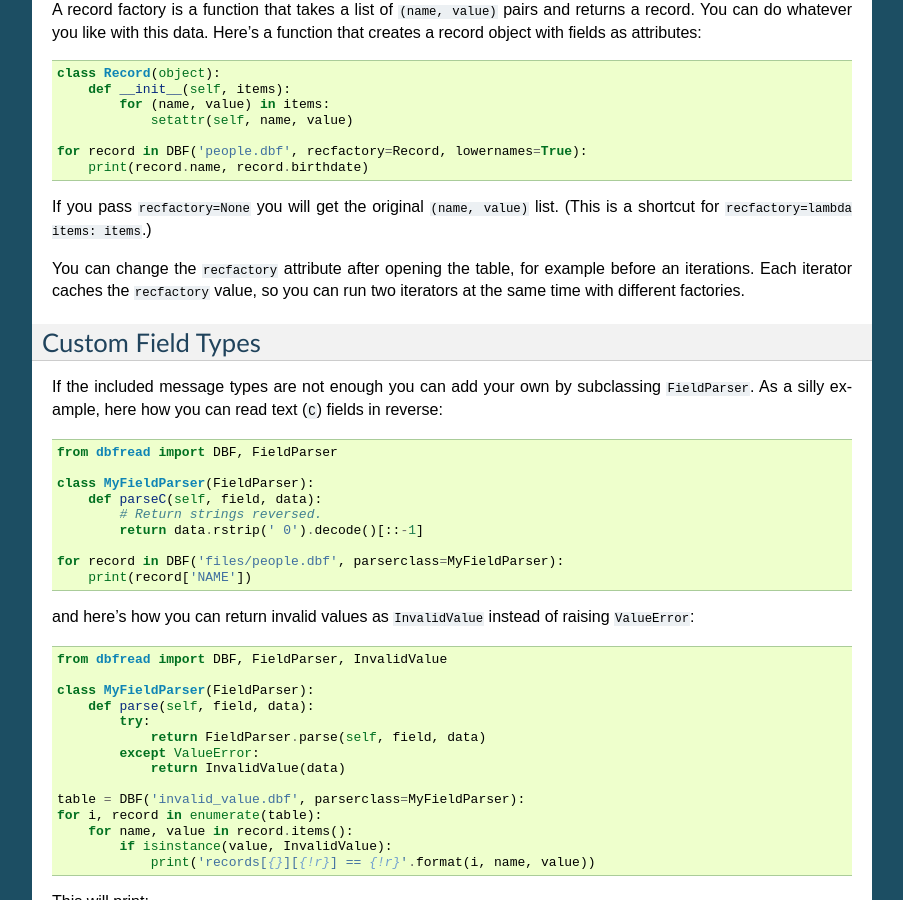
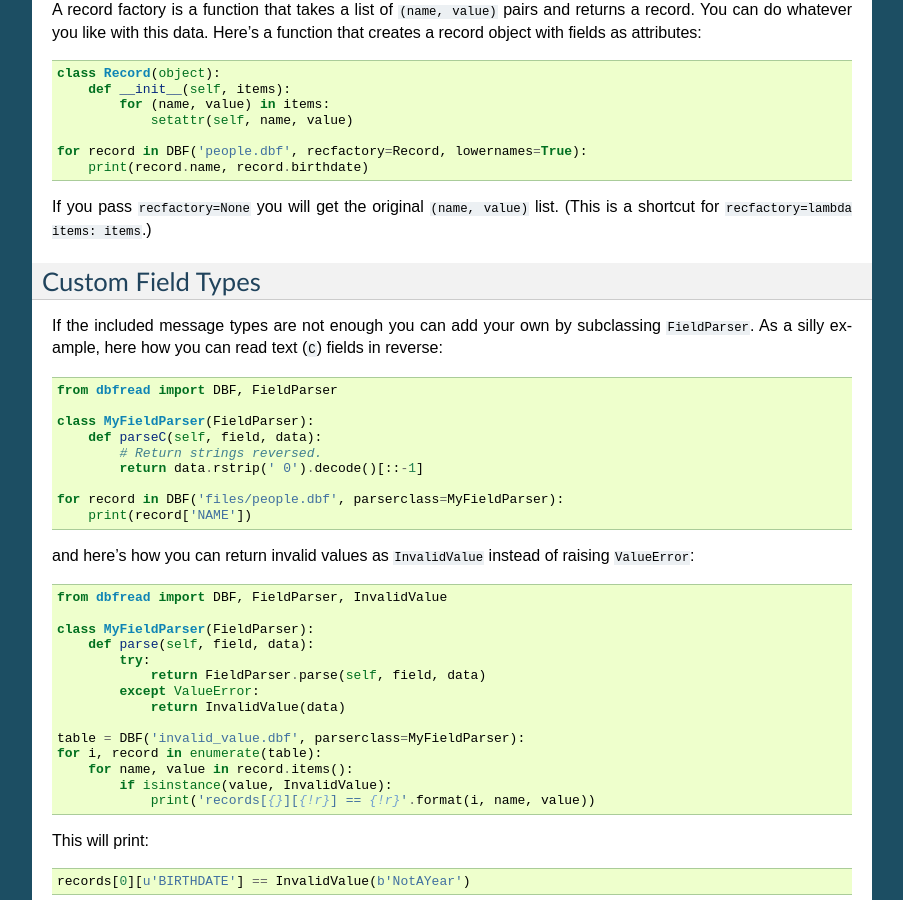
Before and after one commit to olemb/dbfread, a Sphinx documentation site: the page built from docs/introduction.rst, in a window 1280 px wide and 900 px high, scrolled down 2102 px. Shown: the whole window, without its empty margins (198-1101 px from the left). Built offline with Sphinx 7.4.7, drawn with Linux system fonts in a browser that asks for light colours.

Commit message:
Removed inaccurate paragraph from docs.

```diff
--- a/docs/introduction.rst
+++ b/docs/introduction.rst
@@ -148,11 +148,6 @@ If you pass ``recfactory=None`` you will get the original ``(name,
 value)`` list. (This is a shortcut for ``recfactory=lambda items:
 items``.)
 
-You can change the ``recfactory`` attribute after opening the table,
-for example before an iterations. Each iterator caches the
-``recfactory`` value, so you can run two iterators at the same time
-with different factories.
-
 
 Custom Field Types
 ------------------
```
